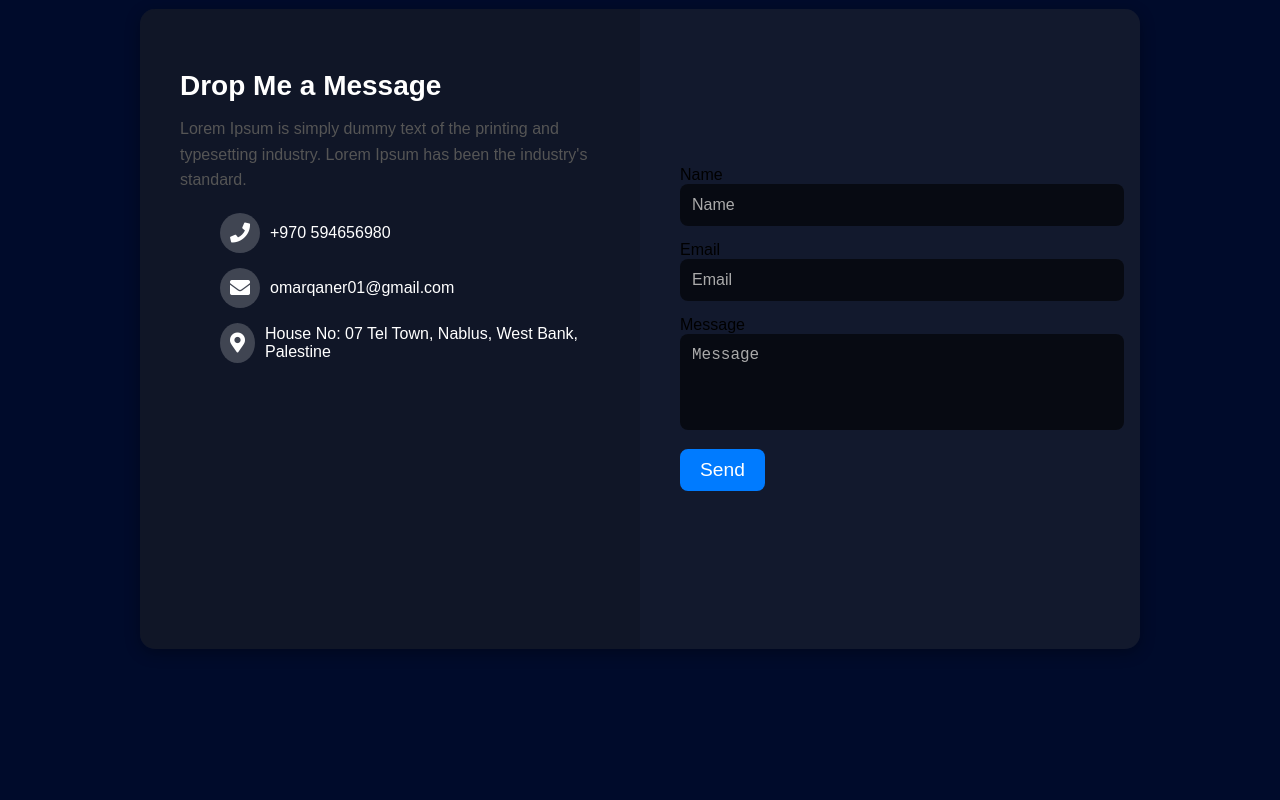
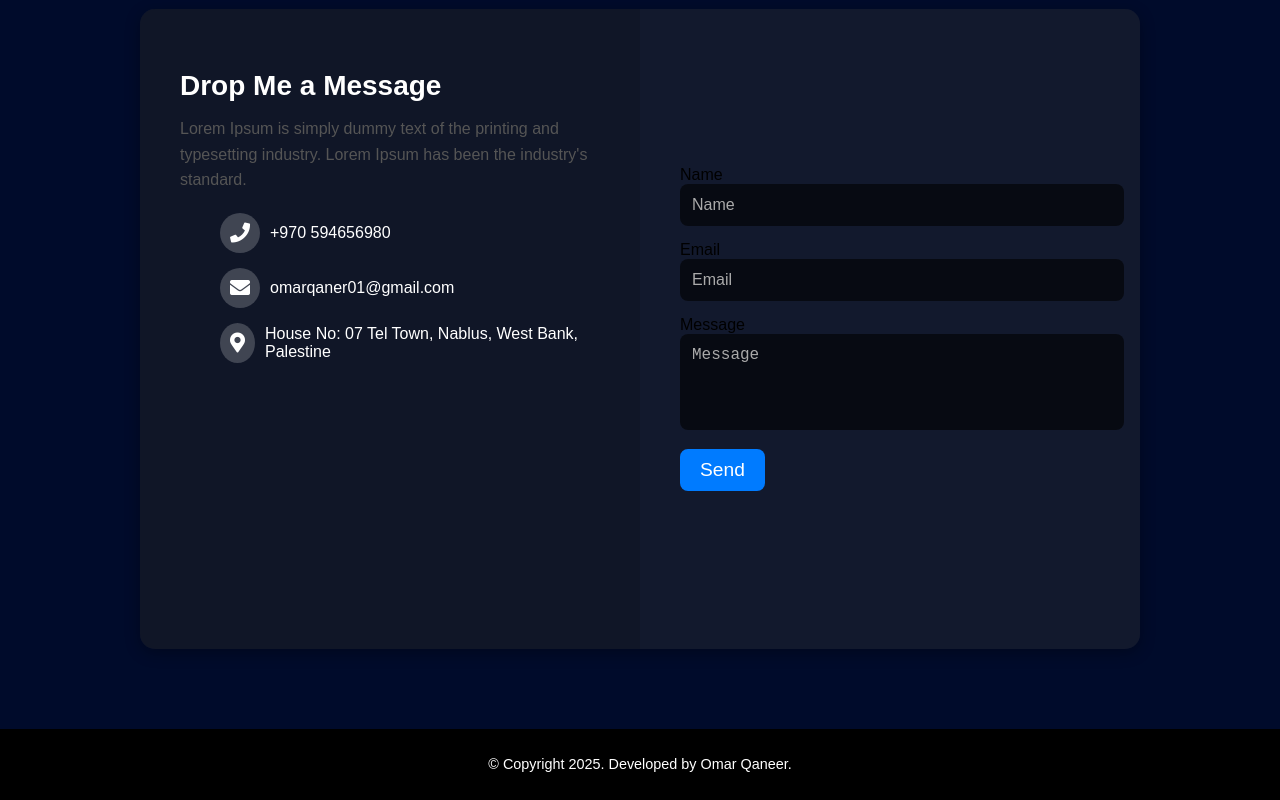
Before and after one commit to Omar-Qaneer/Portfolio-Site, a website: page src/index.html in a window 1280 px wide. Shown: the part 1790-2590 px from the top of the page. Before the commit the page ends 2519 px from the top, so only its background shows below. Drawn offline with nearby package versions, Linux system fonts and the light colour scheme; files that its build step writes are made by us from their sources.

Commit message:
Create footer structure and style it.

```diff
--- a/src/index.html
+++ b/src/index.html
@@ -122,6 +122,7 @@
     </section>
   </main>
   <footer class="footer">
+    <p>&copy; Copyright 2025. Developed by Omar Qaneer.</p>
   </footer>
 </body>
 
--- a/src/scss/blocks/_footer.scss
+++ b/src/scss/blocks/_footer.scss
@@ -0,0 +1,10 @@
+@use '../utils/utils.scss' as utils;
+
+.footer {
+    background-color: black;
+    color: white;
+    text-align: center;
+    padding: 13px 0;
+    font-size: 0.9rem;
+    width: 100%;
+}
```
Also changed, not shown: css/styles.css, 1 other file.
